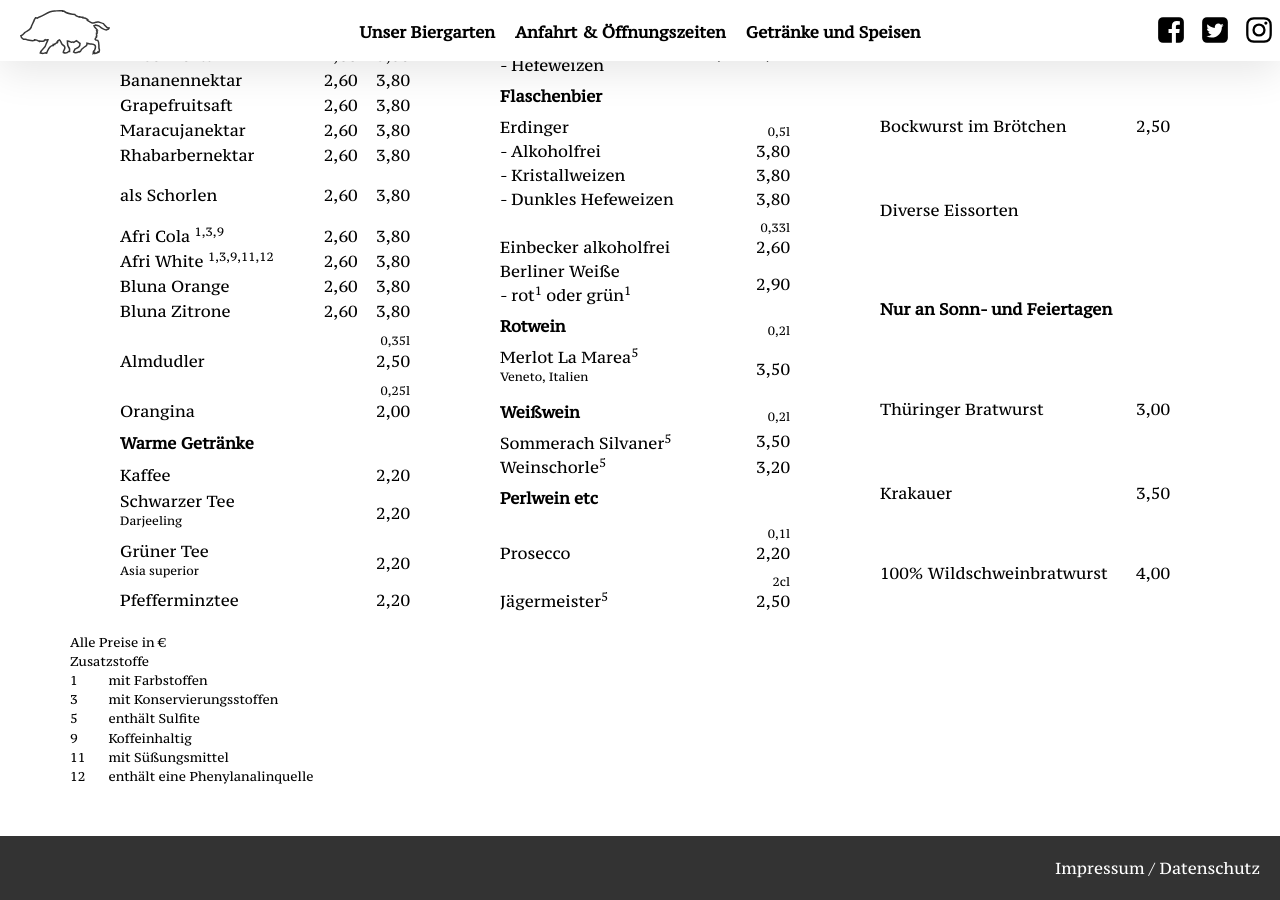
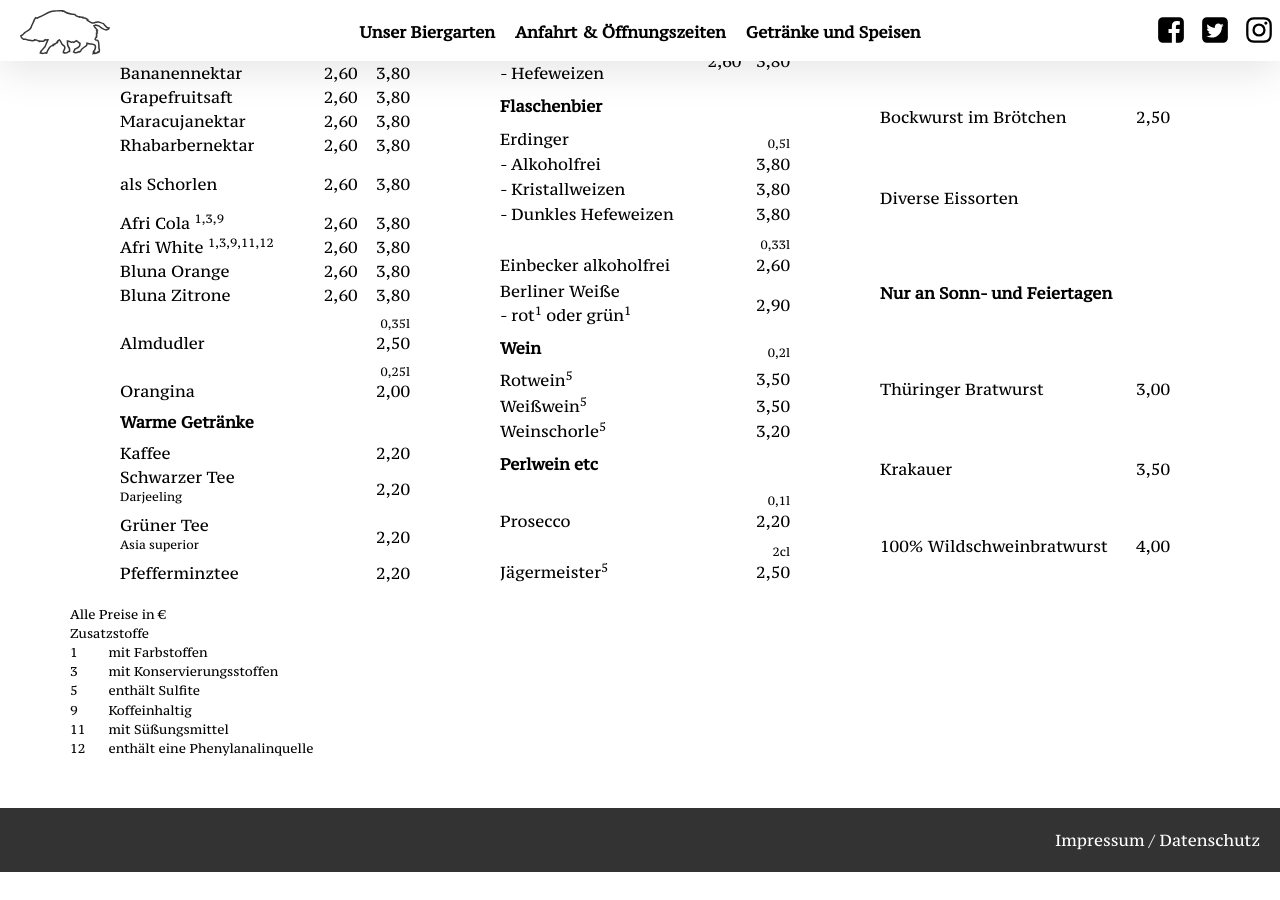
Before and after one commit to versable/kehr-website, a Jekyll site: the page built from index.html, in a window 1280 px wide and 900 px high, scrolled down 1945 px. Built offline with Jekyll 4.4.1, drawn with Linux system fonts in a browser that asks for light colours; after the commit the page ends 2817 px from its top, so only the background shows below that.

Commit message:
Change wine menu

```diff
--- a/index.html
+++ b/index.html
@@ -250,20 +250,16 @@ layout: default
                 <td>2,90</td>
             </tr>
             <tr>
-                <th colspan="2">Rotwein</th>
+                <th colspan="2">Wein</th>
                 <td><sub>0,2l</sub></td>
             </tr>
             <tr>
-                <td>Merlot La Marea<sup>5</sup><br><sup>Veneto, Italien</sup></td>
+                <td>Rotwein<sup>5</sup></td>
                 <td></td>
                 <td>3,50</td>
             </tr>
             <tr>
-                <th colspan="2">Weißwein</th>
-                <td><sub>0,2l</sub></td>
-            </tr>
-            <tr>
-                <td>Sommerach Silvaner<sup>5</sup></td>
+                <td>Weißwein<sup>5</sup></td>
                 <td></td>
                 <td>3,50</td>
             </tr>
```
